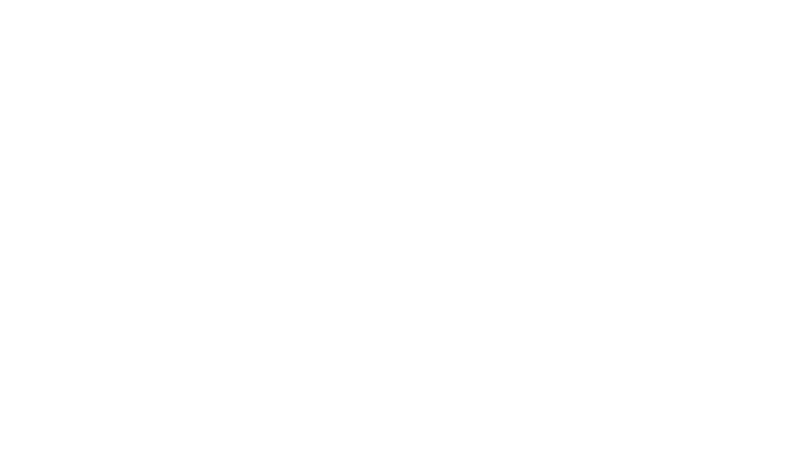
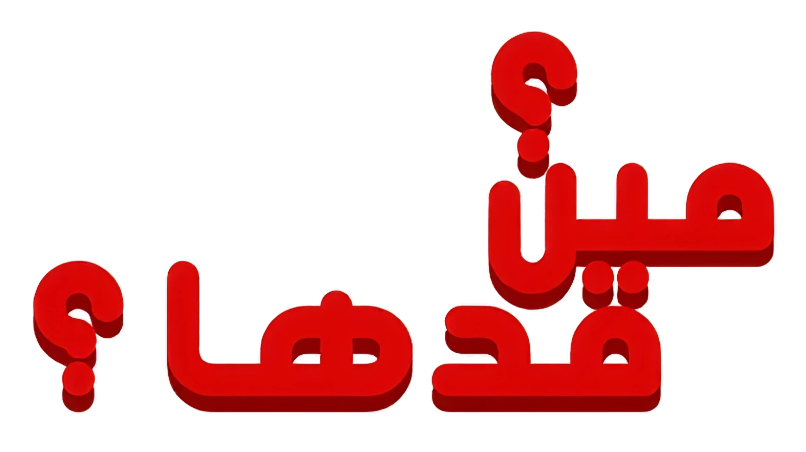
Before and after one commit to YaraAbdulrahim/meengaddha, a React (Vite) app: page / in a window 1280 px wide. Shown: the top 452 px of the page, without its empty margins (79-885 px from the left). Built offline with nearby package versions, Linux system fonts and the light colour scheme.

Commit message:
send img

```diff
--- a/src/App.jsx
+++ b/src/App.jsx
@@ -1,4 +1,5 @@
 import { useState } from 'react'
+import img from '../public/img.png'
 
 
 function App() {
@@ -6,7 +7,7 @@
 
   return (
     <>
-
+        <img src={img} alt="" />
     </>
   )
 }
```
Also changed, not shown: public/img.png (added).
